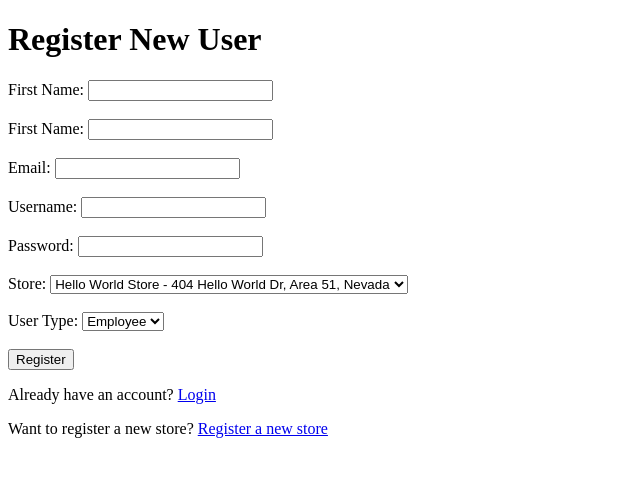
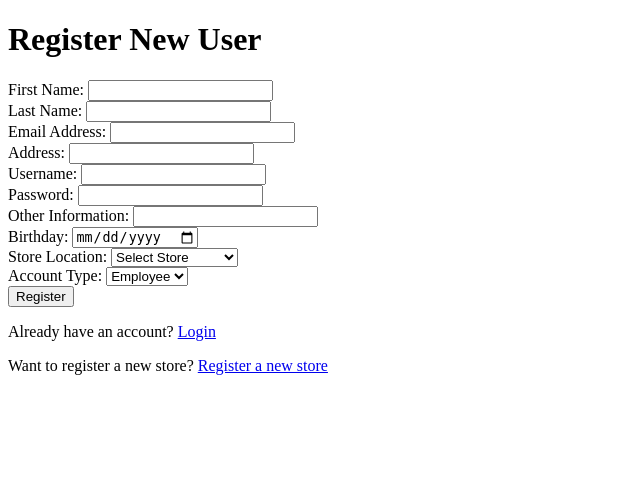
Before and after one commit to jakeymac/StoreMaster-Original, a Django app: page /register_user in a window 1280 px wide. Shown: the top 477 px of the page, without its empty margins (0-640 px from the left). Run offline with Django 4.2, Linux system fonts and the light colour scheme; data comes from the database, SQL or seed files in the repository; both versions use the stored data as it was after the commit.

Commit message:
register form, functionality

```diff
--- a/StoreMaster/Accounts/forms.py
+++ b/StoreMaster/Accounts/forms.py
@@ -1,16 +1,60 @@
 from django import forms
+from django.forms.widgets import DateInput
+from Stores.models import Store
+
 
 #For validating and cleaning registration data
 class RegistrationForm(forms.Form):
-    first_name = forms.CharField(max_length=35)
-    last_name = forms.CharField(max_length = 50)
-    email_address = forms.EmailField()
-    #address = forms.CharField(max_length=200)
-    username = forms.CharField(max_length=30)
-    password = forms.CharField(max_length=30)
-    #other_information = forms.CharField(max_length = 1000,null=True,blank=True)
-    #birthday = forms.DateField()
+    first_name = forms.CharField(required=True,label="First Name",max_length=35)
+    last_name = forms.CharField(required=True,label="Last Name",max_length=50)
+    email_address = forms.EmailField(required=True,label="Email Address")
+    address = forms.CharField(required=False,label="Address",max_length=200)
+    username = forms.CharField(required=True,label="Username",max_length=30)
+    password = forms.CharField(required=True, widget=forms.PasswordInput,label="Password",max_length=30)
+    other_information = forms.CharField(required=False,label="Other Information",max_length = 1000)
+
+    birthday = forms.DateField(required=False,label="Birthday")
+    birthday = forms.DateField(widget=DateInput(attrs={'type':'date'}))
+
+    choices = [(store.store_id, store.store_name) for store in Store.objects.all()]
+    choices.insert(0, ('', 'Select Store'))
+    store_id = forms.ChoiceField(required=False,label="Store Location", choices=choices)
+
+    user_types = [("employee","Employee"), ("manager","Manager"),("admin","Admin")]
+    user_type = forms.ChoiceField(required=True,label="Account Type", choices = user_types,)
+
 
 
     #NEED TO MAKE THIS A DROP DOWN SELECTOR IN THE SITE
     #store_id = models.ForeignKey(Store,null=True,blank=True,on_delete=models.CASCADE)
+
+    """ <label for="first_name">First Name:</label>
+        <input type="text" id="first_name" name="first_name" required><br><br>
+
+        <label for="last_name">Last Name:</label>
+        <input type="text" id="last_name" name="last_name" required><br><br>
+
+        <label for="email">Email:</label>
+        <input type="email" id="email" name="email" required><br><br>
+
+        <label for="username">Username:</label>
+        <input type="text" id="username" name="username" required><br><br>
+
+        <label for="password">Password:</label>
+        <input type="password" id="password" name="password" required><br><br>
+
+        <label for="store_selector">Store:</label>
+        <select id="store_selector" name="store_selector">
+            {% for store in stores %}
+                <option value="{{store}}">{{store}}</option>
+            {% endfor %}
+        </select><br><br>
+
+
+        <label for="user_type_selector">User Type:</label>
+        <select id="user_type_selector" name="user_type_selector">
+            <option value ="admin">Admin</option>
+            <option value="manager">Manager</option>
+            <option vlaue="employee" selected>Employee</option>
+        </select><br><br>
+"""
--- a/StoreMaster/Accounts/models.py
+++ b/StoreMaster/Accounts/models.py
@@ -77,6 +77,8 @@ class UserInfo(models.Model):
     def set_birthday(self, birthday):
         self.birthday = birthday
 
+#DELETE ME
+
 class AdminInfo(UserInfo):
     pass
 
--- a/StoreMaster/Accounts/templates/register_user.html
+++ b/StoreMaster/Accounts/templates/register_user.html
@@ -9,35 +9,16 @@
     <form action="{% url 'Accounts:register_user' %}" method="POST">
         {% csrf_token %}
 
-        <label for="first_name">First Name:</label>
-        <input type="text" id="first_name" name="first_name" required><br><br>
-
-        <label for="last_name">First Name:</label>
-        <input type="text" id="last_name" name="last_name" required><br><br>
-
-        <label for="email">Email:</label>
-        <input type="email" id="email" name="email" required><br><br>
-
-        <label for="username">Username:</label>
-        <input type="text" id="username" name="username" required><br><br>
-
-        <label for="password">Password:</label>
-        <input type="password" id="password" name="password" required><br><br>
-
-        <label for="store_selector">Store:</label>
-        <select id="store_selector" name="store_selector">
-            {% for store in stores %}
-                <option value="{{store}}">{{store}}</option>
-            {% endfor %}
-        </select><br><br>
-
-
-        <label for="user_type_selector">User Type:</label>
-        <select id="user_type_selector" name="user_type_selector">
-            <option value ="admin">Admin</option>
-            <option value="manager">Manager</option>
-            <option vlaue="employee" selected>Employee</option>
-        </select><br><br>
+        {{ form.first_name.label_tag }} {{ form.first_name }} <br>
+        {{ form.last_name.label_tag }} {{ form.last_name }} <br>
+        {{form.email_address.label_tag }} {{ form.email_address }} <br>
+        {{ form.address.label_tag }} {{ form.address }} <br>
+        {{ form.username.label_tag }} {{ form.username }} <br>
+        {{ form.password.label_tag}} {{ form.password }} <br>
+        {{ form.other_information.label_tag}} {{ form.other_information }} <br>
+        {{ form.birthday.label_tag }} {{ form.birthday }} <br>
+        {{ form.store_id.label_tag }} {{ form.store_id }} <br>
+        {{ form.user_type.label_tag }} {{ form.user_type }} <br>
 
         <button type="submit">Register</button>
     </form>
--- a/StoreMaster/Accounts/views.py
+++ b/StoreMaster/Accounts/views.py
@@ -35,19 +35,86 @@ def register_user(request):
         if new_form.is_valid():
             username = new_form.cleaned_data["username"]
             password = new_form.cleaned_data["password"]
-            email = new_form.cleaned_data["email"]
+            email_address = new_form.cleaned_data["email_address"]
+            address = new_form.cleaned_data["address"]
+
+            first_name = new_form.cleaned_data["first_name"]
+            last_name = new_form.cleaned_data["last_name"]
+            other_information = new_form.cleaned_data["other_information"]
+            birthday = new_form.cleaned_data["birthday"]
+
+            store_id = new_form.cleaned_data["store_id"]
+            store_object = Store.objects.get(store_id=store_id)
+            user_type = new_form.cleaned_data["user_type"]
+
 
             if User.objects.filter(username=username).exists():
                 raise forms.ValidationError("This username is already in use")
-            elif  User.objects.filter(email_address=email).exists():
+            elif  User.objects.filter(email=email_address).exists():
                 raise forms.ValidationError("This email is already in use")
 
             else:
-                user = User(username=username, password=password, email=email)
+                user = User(username=username,
+                            password=password,
+                            email=email_address)
                 user.save()
+
+                #TODO add verification to create an employee account
+                if user_type == "employee":
+                    new_employee = EmployeeInfo(user=user,
+                                                username=username,
+                                                password=password,
+                                                email_address=email_address,
+                                                address=address,
+                                                first_name=first_name,
+                                                last_name=last_name,
+                                                other_information=other_information,
+                                                birthday=birthday,
+                                                store_id=store_object)
+                    new_employee.save()
+
+                #TODO add verification to create a manager account
+                elif user_type == "manager":
+                    new_manager = EmployeeInfo(user=user,
+                                                username=username,
+                                                password=password,
+                                                email_address=email_address,
+                                                address=address,
+                                                first_name=first_name,
+                                                last_name=last_name,
+                                                other_information=other_information,
+                                                birthday=birthday,
+                                                store_id=store_object)
+                    new_manager.save()
+
+                #TODO add verification to create an admin account
+                elif user_type == "admin":
+                    new_admin = EmployeeInfo(user=user,
+                                                username=username,
+                                                password=password,
+                                                email_address=email_address,
+                                                address=address,
+                                                first_name=first_name,
+                                                last_name=last_name,
+                                                other_information=other_information,
+                                                birthday=birthday,
+                                                store_id=store_object)
+                    new_admin.save()
+                #customer
+                else:
+                    pass
+
+
+
+
+
+                return HttpResponse("Successssssssss")
         else:
-            return HttpResponse("INVALID FORM")
+
+            return HttpResponse(f"INVALID FORM,\n{new_form.errors}")
 
 
     else:
-        return render(request,"register_user.html",context)
+        clean_form = RegistrationForm()
+
+        return render(request,"register_user.html",{'form':clean_form})
--- a/StoreMaster/templates/login_registration_home.html
+++ b/StoreMaster/templates/login_registration_home.html
@@ -1,6 +1,9 @@
 
 
 <!DOCTYPE html>
+
+
+
 <html>
 <head>
     <title>Account Management Home</title>
```
Also changed, not shown: StoreMaster/Accounts/migrations/0006_rename_store_id_userinfo_store_location.py (added), StoreMaster/Accounts/migrations/0007_rename_store_location_userinfo_store_id.py (added), StoreMaster/db.sqlite3.
